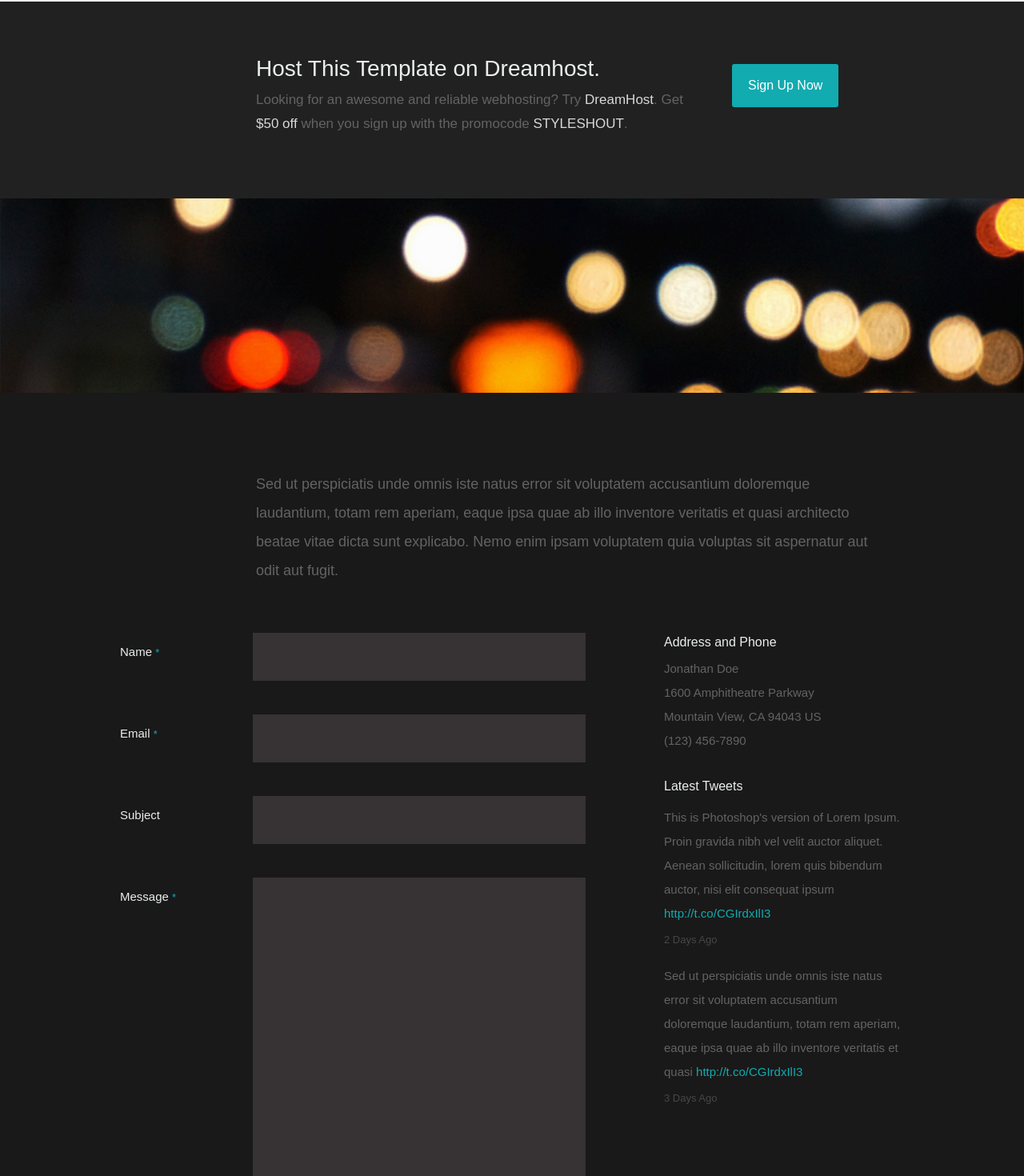
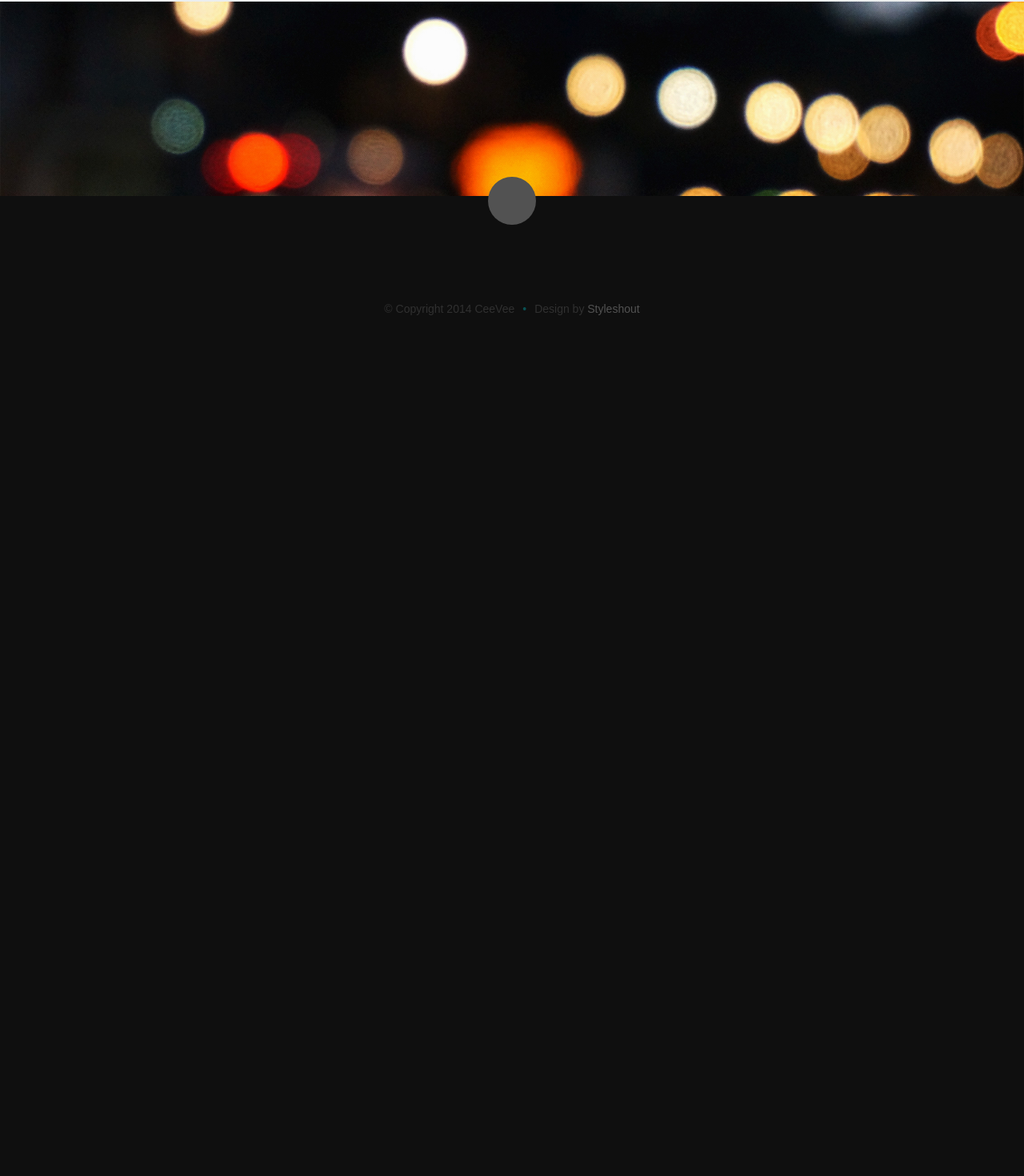
Before and after one commit to kuresto/kuresto.github.io, a Vue app: page / in a window 1280 px wide. Shown: the part 4183-5653 px from the top of the page at 80% size. After the commit the page ends 4632 px from the top, so only its background shows below. Built offline with nearby package versions, Linux system fonts and the light colour scheme.

Commit message:
Removed unnecessary things

```diff
--- a/src/components/Main.vue
+++ b/src/components/Main.vue
@@ -554,37 +554,6 @@
 
     </section> <!-- Portfolio Section End-->
 
-    <!-- Call-To-Action Section
-    ================================================== -->
-    <section id="call-to-action">
-
-      <div class="row">
-
-        <div class="two columns header-col">
-
-          <h1><span>Get Hosting.</span></h1>
-
-        </div>
-
-        <div class="seven columns">
-
-          <h2><a href="http://www.dreamhost.com/r.cgi?287326|STYLESHOUT">Host This Template on Dreamhost.</a></h2>
-          <p>Looking for an awesome and reliable webhosting? Try <a
-            href="http://www.dreamhost.com/r.cgi?287326|STYLESHOUT"><span>DreamHost</span></a>.
-            Get <span>$50 off</span> when you sign up with the promocode <span>STYLESHOUT</span>.
-            <!-- Simply type the promocode in the box labeled “Promo Code” when placing your order. --></p>
-        </div>
-
-        <div class="three columns action">
-
-          <a href="http://www.dreamhost.com/r.cgi?287326|STYLESHOUT" class="button">Sign Up Now</a>
-
-        </div>
-
-      </div>
-
-    </section> <!-- Call-To-Action Section End-->
-
     <!-- Testimonials Section
     ================================================== -->
     <section id="testimonials">
@@ -638,123 +607,6 @@
 
     </section> <!-- Testimonials Section End-->
 
-    <!-- Contact Section
-    ================================================== -->
-    <section id="contact">
-
-      <div class="row section-head">
-
-        <div class="two columns header-col">
-
-          <h1><span>Get In Touch.</span></h1>
-
-        </div>
-
-        <div class="ten columns">
-
-          <p class="lead">Sed ut perspiciatis unde omnis iste natus error sit voluptatem accusantium doloremque
-            laudantium, totam rem aperiam,
-            eaque ipsa quae ab illo inventore veritatis et quasi architecto beatae vitae dicta sunt explicabo. Nemo enim
-            ipsam
-            voluptatem quia voluptas sit aspernatur aut odit aut fugit.
-          </p>
-
-        </div>
-
-      </div>
-
-      <div class="row">
-
-        <div class="eight columns">
-
-          <!-- form -->
-          <form action="" method="post" id="contactForm" name="contactForm">
-            <fieldset>
-
-              <div>
-                <label for="contactName">Name <span class="required">*</span></label>
-                <input type="text" value="" size="35" id="contactName" name="contactName">
-              </div>
-
-              <div>
-                <label for="contactEmail">Email <span class="required">*</span></label>
-                <input type="text" value="" size="35" id="contactEmail" name="contactEmail">
-              </div>
-
-              <div>
-                <label for="contactSubject">Subject</label>
-                <input type="text" value="" size="35" id="contactSubject" name="contactSubject">
-              </div>
-
-              <div>
-                <label for="contactMessage">Message <span class="required">*</span></label>
-                <textarea cols="50" rows="15" id="contactMessage" name="contactMessage"></textarea>
-              </div>
-
-              <div>
-                <button class="submit">Submit</button>
-                <span id="image-loader">
-                        <img alt="" src="images/loader.gif">
-                     </span>
-              </div>
-
-            </fieldset>
-          </form> <!-- Form End -->
-
-          <!-- contact-warning -->
-          <div id="message-warning"> Error boy</div>
-          <!-- contact-success -->
-          <div id="message-success">
-            <i class="fa fa-check"></i>Your message was sent, thank you!<br>
-          </div>
-
-        </div>
-
-        <aside class="four columns footer-widgets">
-
-          <div class="widget widget_contact">
-
-            <h4>Address and Phone</h4>
-            <p class="address">
-              Jonathan Doe<br>
-              1600 Amphitheatre Parkway <br>
-              Mountain View, CA 94043 US<br>
-              <span>(123) 456-7890</span>
-            </p>
-
-          </div>
-
-          <div class="widget widget_tweets">
-
-            <h4 class="widget-title">Latest Tweets</h4>
-
-            <ul id="twitter">
-              <li>
-                        <span>
-                        This is Photoshop's version  of Lorem Ipsum. Proin gravida nibh vel velit auctor aliquet.
-                        Aenean sollicitudin, lorem quis bibendum auctor, nisi elit consequat ipsum
-                        <a href="#">http://t.co/CGIrdxIlI3</a>
-                        </span>
-                <b><a href="#">2 Days Ago</a></b>
-              </li>
-              <li>
-                        <span>
-                        Sed ut perspiciatis unde omnis iste natus error sit voluptatem accusantium doloremque laudantium, totam rem aperiam,
-                        eaque ipsa quae ab illo inventore veritatis et quasi
-                        <a href="#">http://t.co/CGIrdxIlI3</a>
-                        </span>
-                <b><a href="#">3 Days Ago</a></b>
-              </li>
-            </ul>
-
-          </div>
-
-        </aside>
-
-      </div>
-
-    </section> <!-- Contact Section End-->
-
     <!-- footer
     ================================================== -->
     <footer>
```
